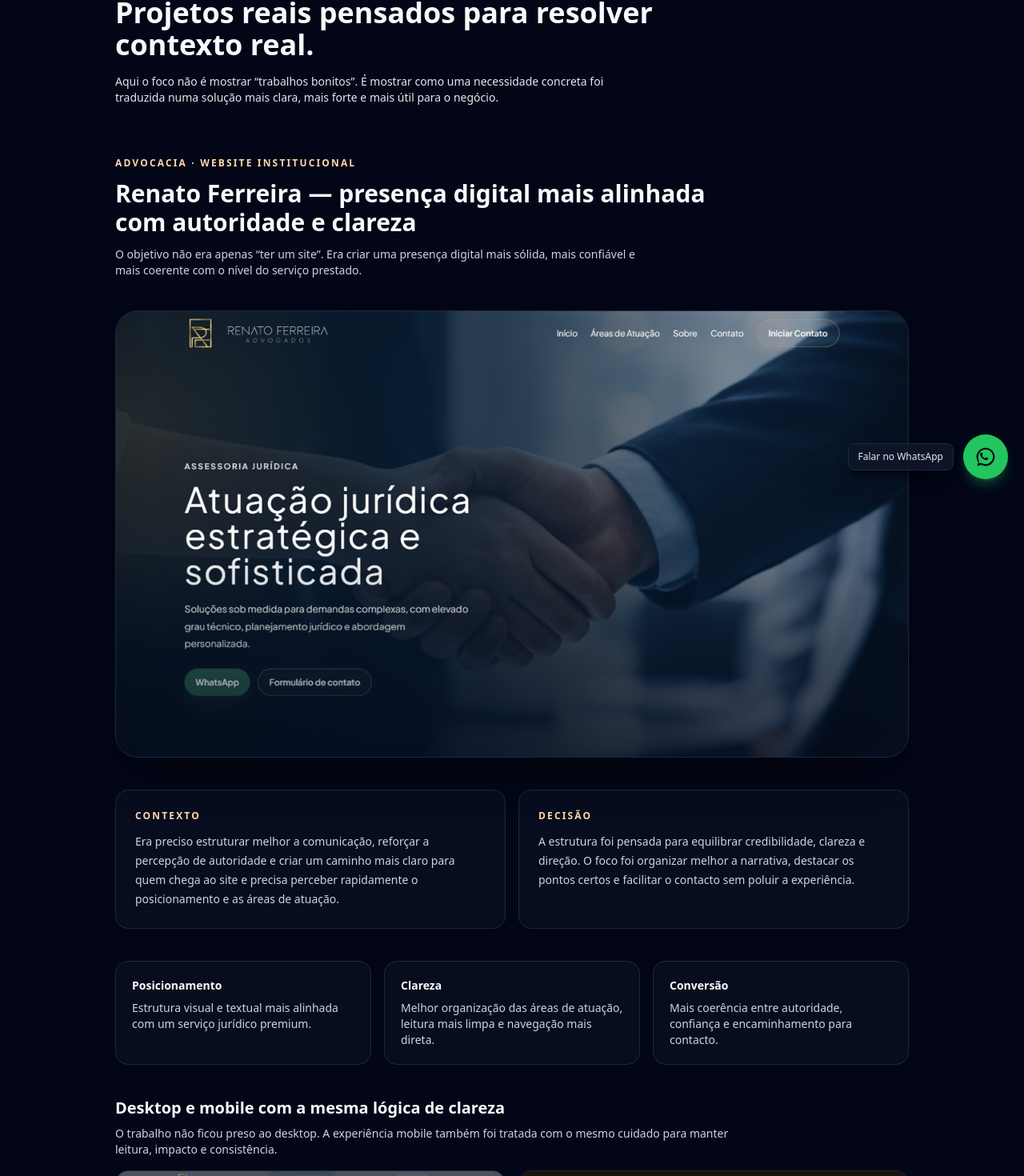
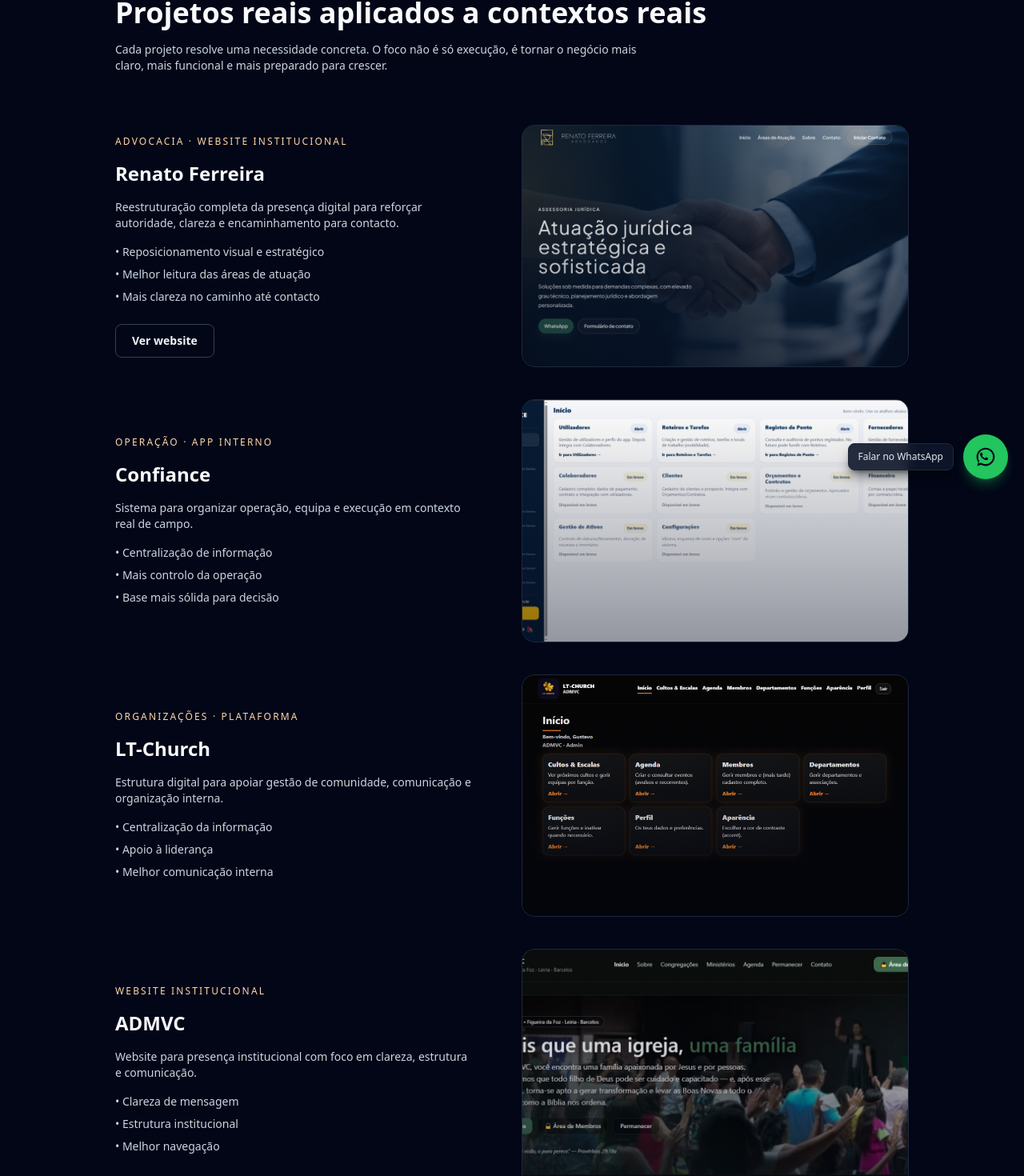
Before and after one commit to libertrendz/libertrendz-site, a Next.js app: page /cases in a window 1280 px wide. Shown: the part 181-1651 px from the top of the page at 80% size. Built offline with nearby package versions, Linux system fonts and the light colour scheme.

Commit message:
Atualizar o page.tsx

```diff
--- a/app/cases/page.tsx
+++ b/app/cases/page.tsx
@@ -1,218 +1,146 @@
 // app/cases/page.tsx
 
 import Image from "next/image";
+
+const cases = [
+  {
+    title: "Renato Ferreira",
+    category: "Advocacia · Website institucional",
+    description:
+      "Reestruturação completa da presença digital para reforçar autoridade, clareza e encaminhamento para contacto.",
+    image: "/images/cases/renato-ferreira/renatoferreira1desk_site.png",
+    highlights: [
+      "Reposicionamento visual e estratégico",
+      "Melhor leitura das áreas de atuação",
+      "Mais clareza no caminho até contacto",
+    ],
+    link: "https://www.renatoferreira360.com",
+  },
+  {
+    title: "Confiance",
+    category: "Operação · App interno",
+    description:
+      "Sistema para organizar operação, equipa e execução em contexto real de campo.",
+    image: "/images/cases/confiance/confiance1_app.png",
+    highlights: [
+      "Centralização de informação",
+      "Mais controlo da operação",
+      "Base mais sólida para decisão",
+    ],
+  },
+  {
+    title: "LT-Church",
+    category: "Organizações · Plataforma",
+    description:
+      "Estrutura digital para apoiar gestão de comunidade, comunicação e organização interna.",
+    image: "/images/cases/lt-church/church1desk_app.png",
+    highlights: [
+      "Centralização da informação",
+      "Apoio à liderança",
+      "Melhor comunicação interna",
+    ],
+  },
+  {
+    title: "ADMVC",
+    category: "Website institucional",
+    description:
+      "Website para presença institucional com foco em clareza, estrutura e comunicação.",
+    image: "/images/cases/admvc/admvc1_site.png",
+    highlights: [
+      "Clareza de mensagem",
+      "Estrutura institucional",
+      "Melhor navegação",
+    ],
+  },
+];
 
 export default function CasesPage() {
   return (
     <main className="min-h-[calc(100vh-5rem)] bg-slate-950 text-slate-50">
       <section className="container-page py-12 lg:py-16 space-y-16">
+
         {/* HERO */}
         <div className="max-w-3xl space-y-4">
           <p className="text-xs font-semibold uppercase tracking-[0.2em] text-accent-400">
             Cases
           </p>
 
-          <h1 className="text-3xl font-bold leading-tight md:text-4xl">
-            Projetos reais pensados para resolver contexto real.
+          <h1 className="text-3xl md:text-4xl font-bold leading-tight">
+            Projetos reais aplicados a contextos reais
           </h1>
 
-          <p className="text-sm text-slate-200 max-w-2xl">
-            Aqui o foco não é mostrar “trabalhos bonitos”. É mostrar como uma necessidade
-            concreta foi traduzida numa solução mais clara, mais forte e mais útil para o negócio.
+          <p className="text-sm text-slate-300 max-w-2xl">
+            Cada projeto resolve uma necessidade concreta. O foco não é só execução,
+            é tornar o negócio mais claro, mais funcional e mais preparado para crescer.
           </p>
         </div>
 
-        {/* CASE RENATO */}
-        <article className="space-y-10">
-          {/* TITULO */}
-          <div className="max-w-3xl space-y-3">
-            <p className="text-xs font-semibold uppercase tracking-[0.18em] text-accent-300">
-              Advocacia · Website institucional
-            </p>
+        {/* LISTA DE CASES */}
+        <div className="space-y-10">
+          {cases.map((c, i) => (
+            <article
+              key={i}
+              className="grid gap-6 lg:grid-cols-2 items-center"
+            >
+              {/* TEXTO */}
+              <div className="space-y-4">
+                <p className="text-xs uppercase tracking-[0.18em] text-accent-300">
+                  {c.category}
+                </p>
 
-            <h2 className="text-2xl font-semibold text-slate-50 md:text-3xl">
-              Renato Ferreira — presença digital mais alinhada com autoridade e clareza
-            </h2>
+                <h2 className="text-2xl font-semibold">{c.title}</h2>
 
-            <p className="text-sm text-slate-300 max-w-2xl">
-              O objetivo não era apenas “ter um site”. Era criar uma presença digital
-              mais sólida, mais confiável e mais coerente com o nível do serviço prestado.
-            </p>
-          </div>
+                <p className="text-sm text-slate-300 max-w-md">
+                  {c.description}
+                </p>
 
-          {/* HERO VISUAL */}
-          <div className="relative overflow-hidden rounded-[28px] border border-slate-800 bg-slate-900 shadow-2xl shadow-black/50">
-            <div className="relative aspect-[16/9]">
-              <Image
-                src="/images/cases/renato-ferreira/renatoferreira1desk_site.png"
-                alt="Homepage do site Renato Ferreira em desktop"
-                fill
-                className="object-cover object-top"
-                priority
-              />
-            </div>
-            <div className="pointer-events-none absolute inset-0 bg-gradient-to-t from-slate-950/55 via-transparent to-transparent" />
-          </div>
+                <ul className="space-y-2 text-sm text-slate-300">
+                  {c.highlights.map((h, idx) => (
+                    <li key={idx}>• {h}</li>
+                  ))}
+                </ul>
 
-          {/* CONTEXTO + DECISÃO */}
-          <div className="grid gap-4 md:grid-cols-2">
-            <div className="rounded-2xl border border-slate-800 bg-slate-900/40 p-6 text-sm">
-              <p className="text-xs font-semibold uppercase tracking-[0.18em] text-accent-300">
-                Contexto
-              </p>
+                {c.link && (
+                  <div className="pt-2">
+                    <a
+                      href={c.link}
+                      target="_blank"
+                      rel="noreferrer"
+                      className="inline-flex items-center justify-center rounded-lg border border-slate-700 px-5 py-2.5 text-sm font-semibold text-slate-100 transition hover:border-slate-500 hover:bg-slate-900/60"
+                    >
+                      Ver website
+                    </a>
+                  </div>
+                )}
+              </div>
 
-              <p className="mt-3 text-slate-300 leading-6">
-                Era preciso estruturar melhor a comunicação, reforçar a percepção de autoridade
-                e criar um caminho mais claro para quem chega ao site e precisa perceber rapidamente
-                o posicionamento e as áreas de atuação.
-              </p>
-            </div>
-
-            <div className="rounded-2xl border border-slate-800 bg-slate-900/40 p-6 text-sm">
-              <p className="text-xs font-semibold uppercase tracking-[0.18em] text-accent-300">
-                Decisão
-              </p>
-
-              <p className="mt-3 text-slate-300 leading-6">
-                A estrutura foi pensada para equilibrar credibilidade, clareza e direção.
-                O foco foi organizar melhor a narrativa, destacar os pontos certos e facilitar
-                o contacto sem poluir a experiência.
-              </p>
-            </div>
-          </div>
-
-          {/* O QUE FOI TRABALHADO */}
-          <div className="grid gap-4 md:grid-cols-3">
-            <div className="rounded-2xl border border-slate-800 bg-slate-900/40 p-5 text-sm">
-              <p className="font-semibold text-slate-50">Posicionamento</p>
-              <p className="mt-2 text-slate-300">
-                Estrutura visual e textual mais alinhada com um serviço jurídico premium.
-              </p>
-            </div>
-
-            <div className="rounded-2xl border border-slate-800 bg-slate-900/40 p-5 text-sm">
-              <p className="font-semibold text-slate-50">Clareza</p>
-              <p className="mt-2 text-slate-300">
-                Melhor organização das áreas de atuação, leitura mais limpa e navegação mais direta.
-              </p>
-            </div>
-
-            <div className="rounded-2xl border border-slate-800 bg-slate-900/40 p-5 text-sm">
-              <p className="font-semibold text-slate-50">Conversão</p>
-              <p className="mt-2 text-slate-300">
-                Mais coerência entre autoridade, confiança e encaminhamento para contacto.
-              </p>
-            </div>
-          </div>
-
-          {/* GALERIA */}
-          <div className="space-y-4">
-            <div className="max-w-3xl">
-              <h3 className="text-xl font-semibold text-slate-50">
-                Desktop e mobile com a mesma lógica de clareza
-              </h3>
-              <p className="mt-2 text-sm text-slate-300">
-                O trabalho não ficou preso ao desktop. A experiência mobile também foi
-                tratada com o mesmo cuidado para manter leitura, impacto e consistência.
-              </p>
-            </div>
-
-            <div className="grid gap-4 lg:grid-cols-2">
-              <div className="overflow-hidden rounded-2xl border border-slate-800 bg-slate-900/30">
+              {/* IMAGEM */}
+              <div className="relative overflow-hidden rounded-2xl border border-slate-800 bg-slate-900">
                 <div className="relative aspect-[16/10]">
                   <Image
-                    src="/images/cases/renato-ferreira/renatoferreira2desk_site.png"
-                    alt="Secção interna do site Renato Ferreira em desktop"
+                    src={c.image}
+                    alt={c.title}
                     fill
                     className="object-cover object-top"
                   />
                 </div>
+                <div className="absolute inset-0 bg-gradient-to-t from-slate-950/40 to-transparent" />
               </div>
+            </article>
+          ))}
+        </div>
 
-              <div className="grid gap-4 sm:grid-cols-3 lg:grid-cols-1">
-                <div className="overflow-hidden rounded-2xl border border-slate-800 bg-slate-900/30">
-                  <div className="relative aspect-[9/16]">
-                    <Image
-                      src="/images/cases/renato-ferreira/renatoferreira3mobile_site.png"
-                      alt="Versão mobile do site Renato Ferreira - hero"
-                      fill
-                      className="object-cover object-top"
-                    />
-                  </div>
-                </div>
-
-                <div className="overflow-hidden rounded-2xl border border-slate-800 bg-slate-900/30">
-                  <div className="relative aspect-[9/16]">
-                    <Image
-                      src="/images/cases/renato-ferreira/renatoferreira4mobile_site.png"
-                      alt="Versão mobile do site Renato Ferreira - conteúdo"
-                      fill
-                      className="object-cover object-top"
-                    />
-                  </div>
-                </div>
-
-                <div className="overflow-hidden rounded-2xl border border-slate-800 bg-slate-900/30">
-                  <div className="relative aspect-[9/16]">
-                    <Image
-                      src="/images/cases/renato-ferreira/renatoferreira5mobile_site.png"
-                      alt="Versão mobile do site Renato Ferreira - página interna"
-                      fill
-                      className="object-cover object-top"
-                    />
-                  </div>
-                </div>
-              </div>
-            </div>
-          </div>
-
-          {/* RESULTADO */}
-          <div className="rounded-2xl border border-slate-800 bg-slate-900/40 p-6 text-sm">
-            <p className="text-xs font-semibold uppercase tracking-[0.18em] text-accent-300">
-              Resultado
-            </p>
-
-            <p className="mt-3 text-slate-300 leading-6">
-              O resultado foi uma presença digital mais alinhada com o posicionamento do projeto,
-              com comunicação mais forte, melhor leitura do valor oferecido e um caminho mais claro
-              para o visitante avançar para contacto.
-            </p>
-          </div>
-
-          {/* LINK EXTERNO */}
-          <div className="rounded-2xl border border-slate-800 bg-slate-900/30 p-5 text-sm">
-            <p className="text-xs font-semibold uppercase tracking-[0.18em] text-accent-300">
-              Projeto online
-            </p>
-
-            <p className="mt-3 text-slate-300">
-              O website está publicado e acessível publicamente.
-            </p>
-
-            <div className="mt-4">
-              <a
-                href="https://www.renatoferreira360.com"
-                target="_blank"
-                rel="noreferrer"
-                className="inline-flex items-center justify-center rounded-lg border border-slate-700 px-5 py-2.5 text-sm font-semibold text-slate-100 transition hover:border-slate-500 hover:bg-slate-900/60"
-              >
-                Ver website
-              </a>
-            </div>
-          </div>
-        </article>
-
-        {/* CTA FINAL */}
+        {/* CTA */}
         <div className="pt-10 border-t border-slate-800 text-center space-y-4">
-          <h2 className="text-2xl font-semibold text-slate-50">
-            Se o teu contexto também pede algo mais claro e mais forte, começamos por perceber isso.
+          <h2 className="text-2xl font-semibold">
+            Se o teu contexto pede algo mais ajustado, começamos por perceber isso
           </h2>
 
-          <p className="max-w-xl mx-auto text-sm text-slate-200">
-            Primeiro entendemos o cenário. Depois definimos o caminho mais lógico.
+          <p className="text-sm text-slate-300 max-w-xl mx-auto">
+            Antes de pensar em solução, entendemos o cenário e definimos o caminho mais lógico.
           </p>
 
-          <div className="flex flex-wrap justify-center gap-3">
+          <div className="flex justify-center gap-3 flex-wrap">
             <a
               href="/diagnostico"
               className="inline-flex items-center justify-center rounded-lg bg-accent-500 px-6 py-3 text-sm font-semibold text-slate-950 shadow-lg shadow-accent-500/30 transition hover:bg-accent-400"
@@ -221,7 +149,7 @@ export default function CasesPage() {
             </a>
 
             <a
-              href="https://wa.me/351939250661?text=Olá,%20vi%20o%20case%20da%20Libertrendz%20e%20quero%20entender%20o%20que%20faz%20sentido%20para%20o%20meu%20caso."
+              href="https://wa.me/351939250661?text=Olá,%20vi%20os%20cases%20e%20quero%20entender%20o%20que%20faz%20sentido%20para%20o%20meu%20caso."
               target="_blank"
               rel="noreferrer"
               className="inline-flex items-center justify-center rounded-lg border border-slate-700 px-6 py-3 text-sm font-semibold text-slate-100 transition hover:border-slate-500 hover:bg-slate-900/60"
@@ -230,6 +158,7 @@ export default function CasesPage() {
             </a>
           </div>
         </div>
+
       </section>
     </main>
   );
```
